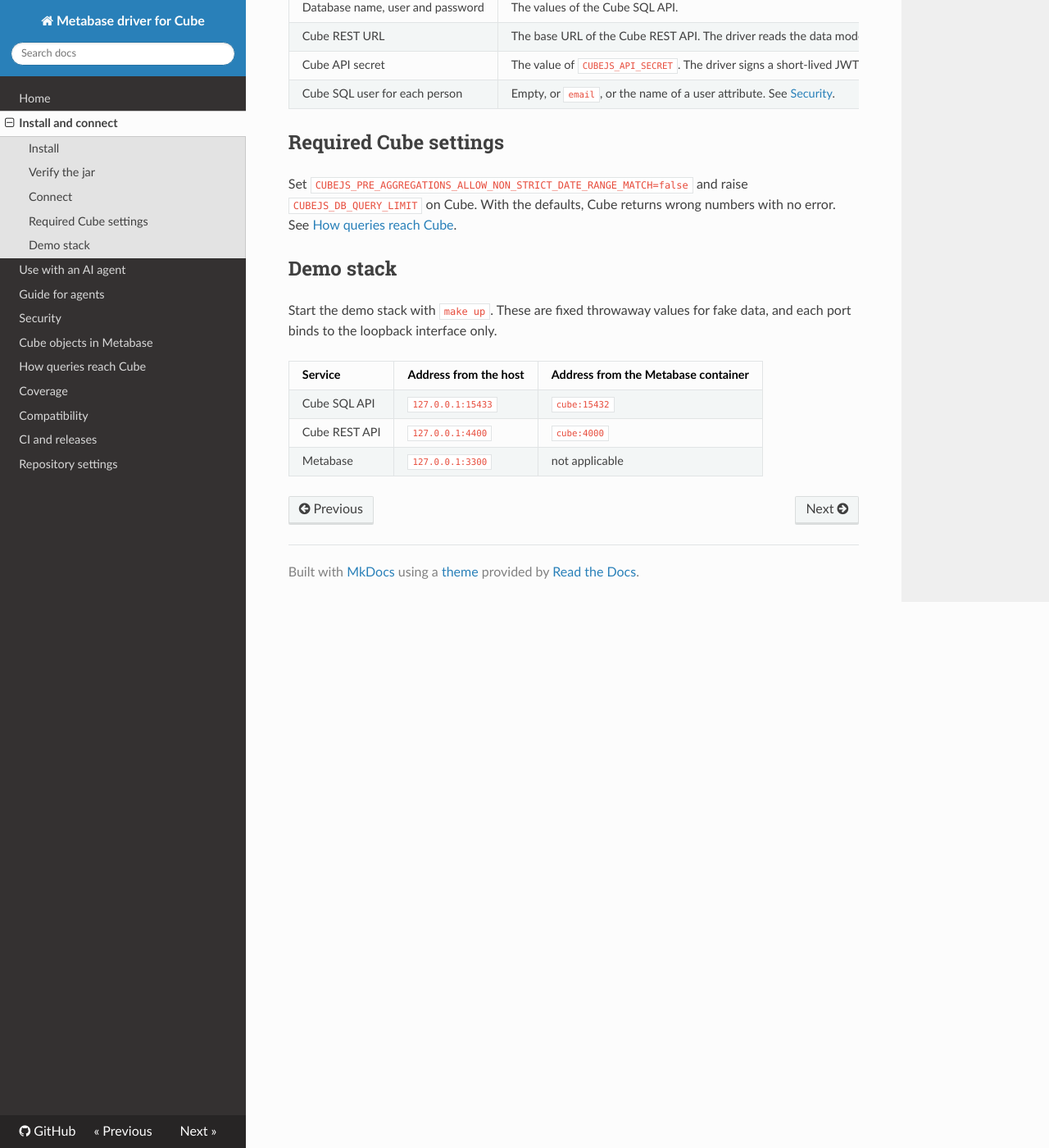
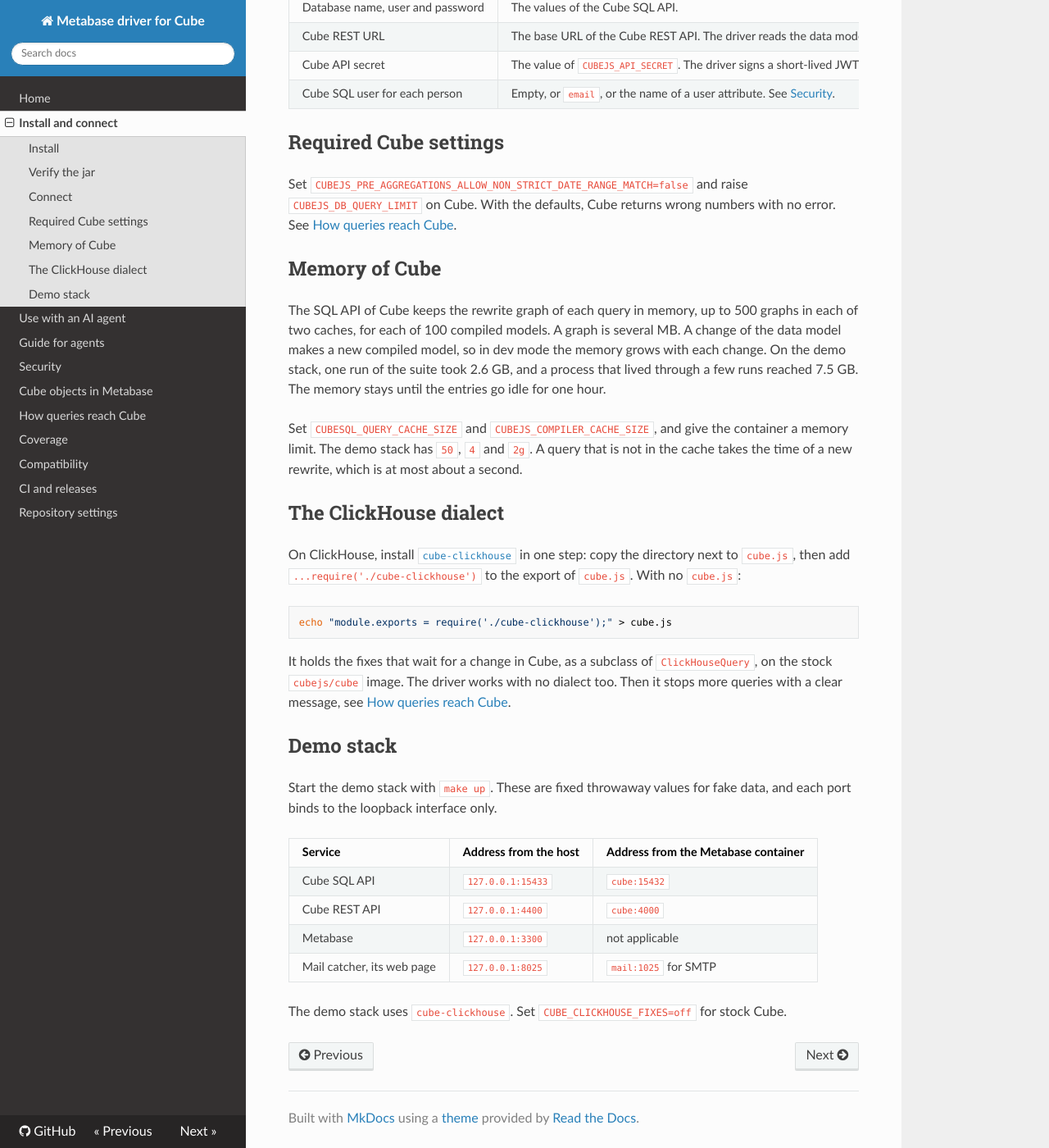
Before and after one commit to andrewkomkov/metabase-cube-driver, an MkDocs documentation site: the page built from docs/install.md, in a window 1280 px wide and 1400 px high, scrolled down 1002 px. Shown: the whole window at 82% size. Built offline with MkDocs 1.6.1, drawn with Linux system fonts in a browser that asks for light colours; nearby versions of some CDN libraries.

Commit message:
docs: describe the dialect, the memory of cube and the wrong numbers that remain

````diff
--- a/docs/install.md
+++ b/docs/install.md
@@ -45,6 +45,22 @@
 
 Set `CUBEJS_PRE_AGGREGATIONS_ALLOW_NON_STRICT_DATE_RANGE_MATCH=false` and raise `CUBEJS_DB_QUERY_LIMIT` on Cube. With the defaults, Cube returns wrong numbers with no error. See [How queries reach Cube](query-compilation.md).
 
+## Memory of Cube
+
+The SQL API of Cube keeps the rewrite graph of each query in memory, up to 500 graphs in each of two caches, for each of 100 compiled models. A graph is several MB. A change of the data model makes a new compiled model, so in dev mode the memory grows with each change. On the demo stack, one run of the suite took 2.6 GB, and a process that lived through a few runs reached 7.5 GB. The memory stays until the entries go idle for one hour.
+
+Set `CUBESQL_QUERY_CACHE_SIZE` and `CUBEJS_COMPILER_CACHE_SIZE`, and give the container a memory limit. The demo stack has `50`, `4` and `2g`. A query that is not in the cache takes the time of a new rewrite, which is at most about a second.
+
+## The ClickHouse dialect
+
+On ClickHouse, install [`cube-clickhouse`](https://github.com/andrewkomkov/metabase-cube-driver/tree/main/cube-clickhouse) in one step: copy the directory next to `cube.js`, then add `...require('./cube-clickhouse')` to the export of `cube.js`. With no `cube.js`:
+
+```sh
+echo "module.exports = require('./cube-clickhouse');" > cube.js
+```
+
+It holds the fixes that wait for a change in Cube, as a subclass of `ClickHouseQuery`, on the stock `cubejs/cube` image. The driver works with no dialect too. Then it stops more queries with a clear message, see [How queries reach Cube](query-compilation.md#date-bounds).
+
 ## Demo stack
 
 Start the demo stack with `make up`. These are fixed throwaway values for fake data, and each port binds
@@ -55,3 +71,6 @@
 | Cube SQL API | `127.0.0.1:15433` | `cube:15432` |
 | Cube REST API | `127.0.0.1:4400` | `cube:4000` |
 | Metabase | `127.0.0.1:3300` | not applicable |
+| Mail catcher, its web page | `127.0.0.1:8025` | `mail:1025` for SMTP |
+
+The demo stack uses `cube-clickhouse`. Set `CUBE_CLICKHOUSE_FIXES=off` for stock Cube.
````
Also changed, not shown: AGENTS.md (+5 -1 lines), README.md (+17 -9 lines), docs/agents.md (+1 -1 lines), docs/ci-and-releases.md (+2 -1 lines), docs/query-compilation.md (+30 -24 lines).
